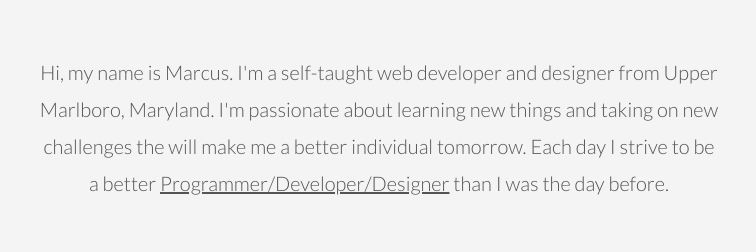
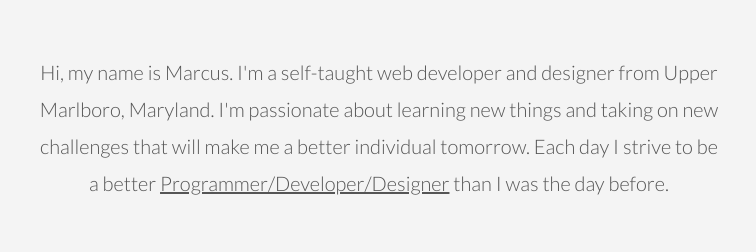
Before and after one commit to wavymav/wavymav, a website: page index.html in a window 1280 px wide. Shown: the part 1994-2246 px from the top of the page, 261-1017 px from the left. Drawn offline with nearby package versions, Linux system fonts and the light colour scheme.

Commit message:
Update 2015-10-28T08:23:12.050Z

```diff
--- a/index.html
+++ b/index.html
@@ -98,7 +98,7 @@
             </div>
             <div class="row">
                 <p class="about-body">
-                     Hi, my name is Marcus. I'm a self-taught web developer and designer from Upper Marlboro, Maryland. I'm passionate about learning new things and taking on new challenges the will make me a better individual tomorrow. Each day I strive to be a better <span>Programmer/Developer/Designer</span> than I was the day before.
+                     Hi, my name is Marcus. I'm a self-taught web developer and designer from Upper Marlboro, Maryland. I'm passionate about learning new things and taking on new challenges that will make me a better individual tomorrow. Each day I strive to be a better <span>Programmer/Developer/Designer</span> than I was the day before.
                 </p>
             </div>
             <div class="row">
```
